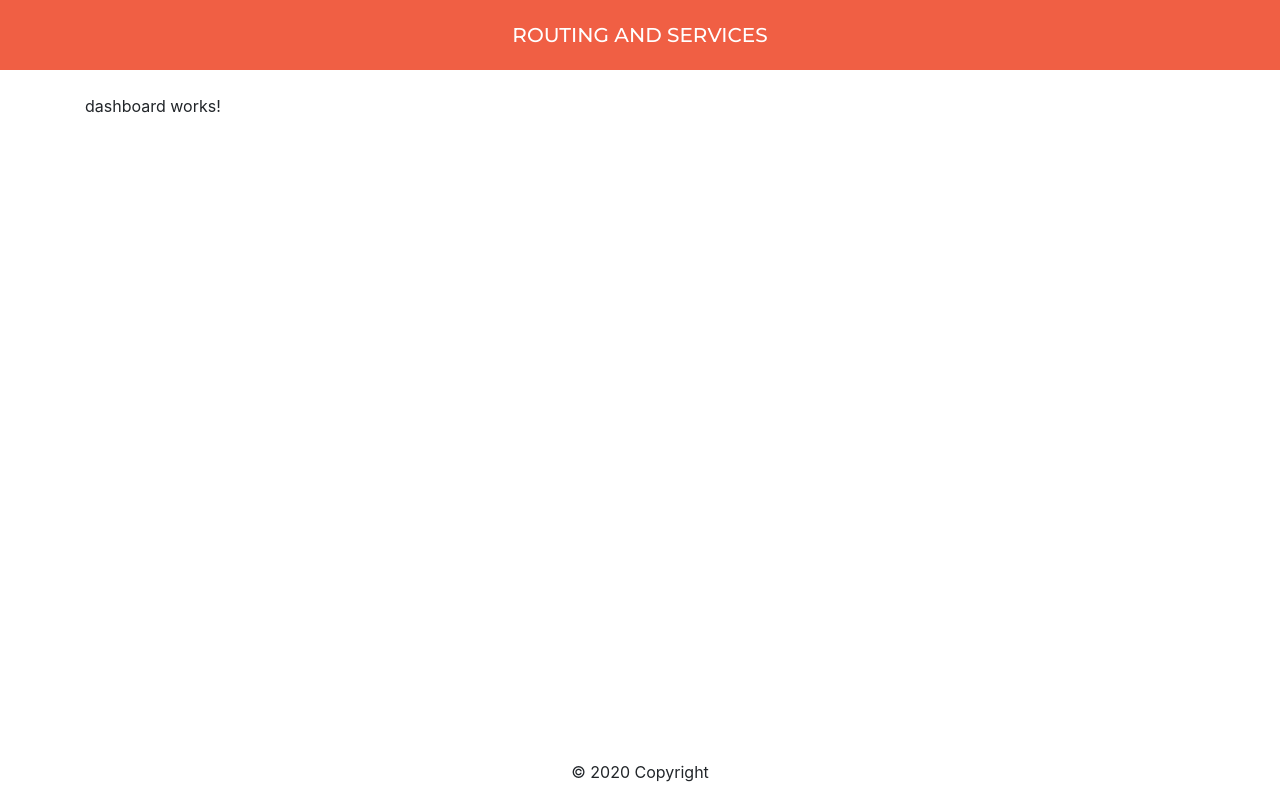
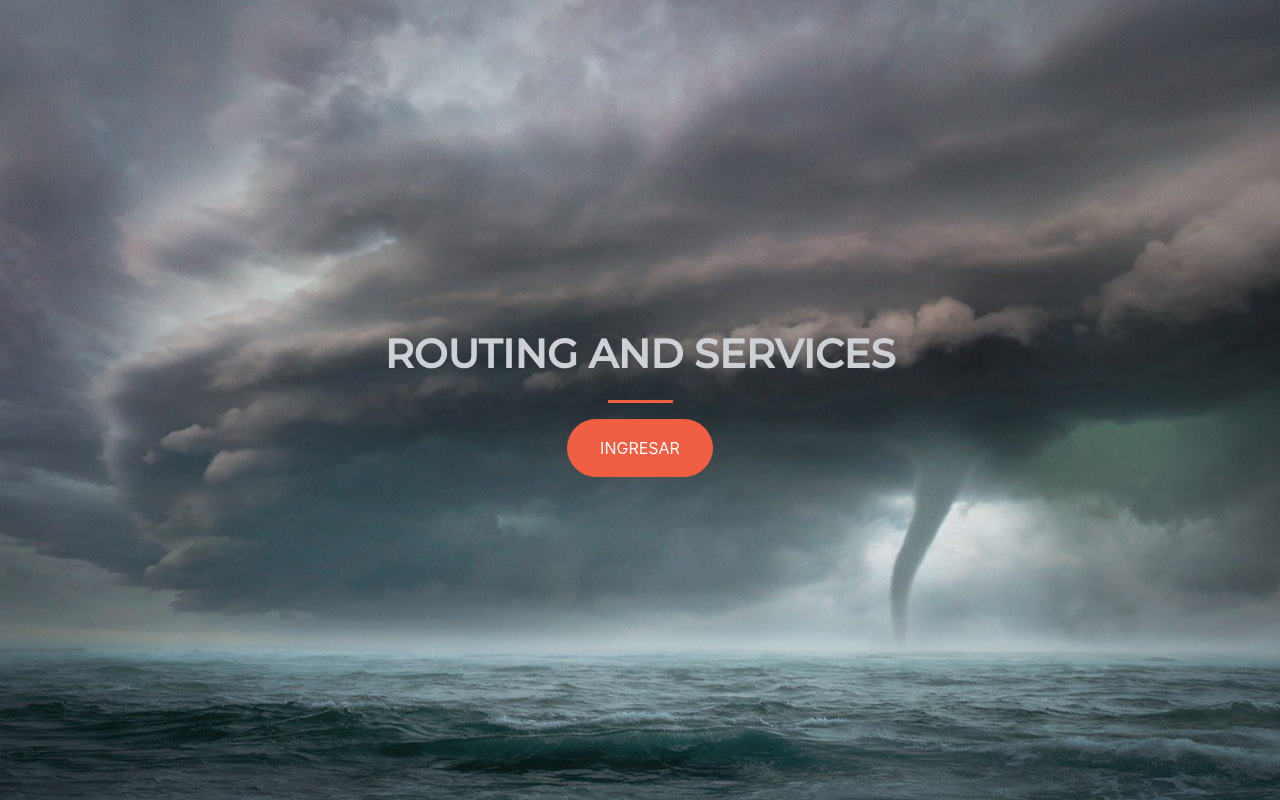
Before and after one commit to truizdiaz/AppUsuarios, an Angular app: page /layout in a window 1280 px wide. Before the commit this address led to /. Built offline with nearby package versions, Linux system fonts and the light colour scheme.

Commit message:
Routing parte 1

```diff
--- a/src/app/app-routing.module.ts
+++ b/src/app/app-routing.module.ts
@@ -1,8 +1,15 @@
 import { NgModule } from '@angular/core';
 import { Routes, RouterModule } from '@angular/router';
+import { LayoutComponent } from './layout/layout.component';
+import { DashboardComponent } from './dashboard/dashboard.component';
 
 
-const routes: Routes = [];
+const routes: Routes = [
+  { path: '', redirectTo: 'layout', pathMatch: 'full' },
+  { path: 'layout', component: LayoutComponent },
+  { path: 'dashboard', component: DashboardComponent },
+  { path: '**', redirectTo: 'layout', pathMatch: 'full' }
+];
 
 @NgModule({
   imports: [RouterModule.forRoot(routes)],
--- a/src/app/app.component.html
+++ b/src/app/app.component.html
@@ -1,2 +1 @@
-<!-- <app-layout></app-layout> -->
-<app-dashboard></app-dashboard>
+<router-outlet></router-outlet>
--- a/src/app/dashboard/navbar/navbar.component.html
+++ b/src/app/dashboard/navbar/navbar.component.html
@@ -1,5 +1,5 @@
 <nav class="navbar navbar-dark">
-    <a class="navbar-brand mx-auto">
+    <a class="navbar-brand mx-auto" routerLink = '/layout'>
         ROUTING AND SERVICES
     </a>
 </nav>
--- a/src/app/layout/layout.component.html
+++ b/src/app/layout/layout.component.html
@@ -3,7 +3,7 @@
         <div class="col-lg-12 text-center">
             <p> <strong>ROUTING AND SERVICES</strong> </p>
             <hr>
-            <button class="btn btn-primary btn-xl">INGRESAR</button>
+            <button class="btn btn-primary btn-xl" routerLink="/dashboard">INGRESAR</button>
         </div>
     </div>
 </div>
```
